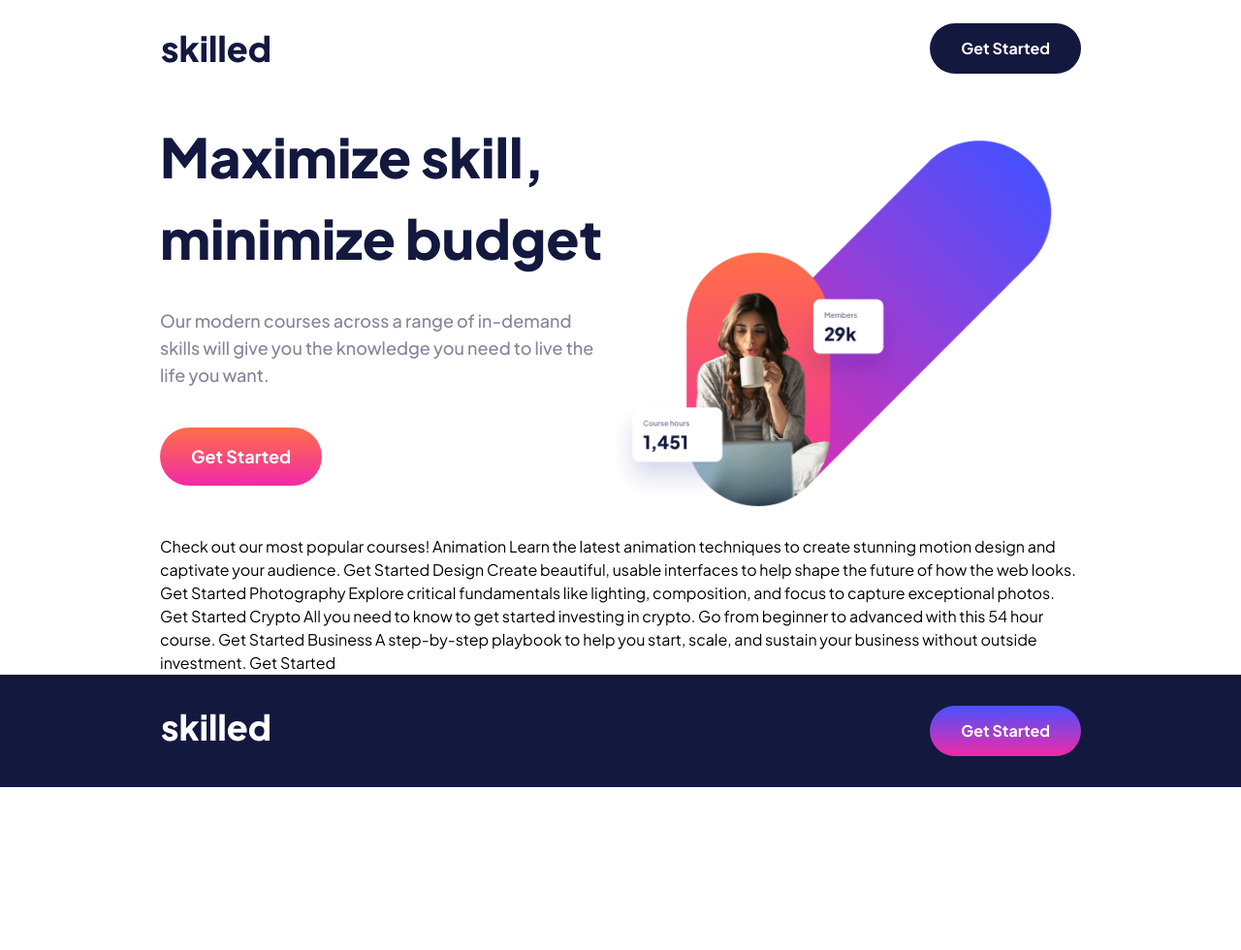
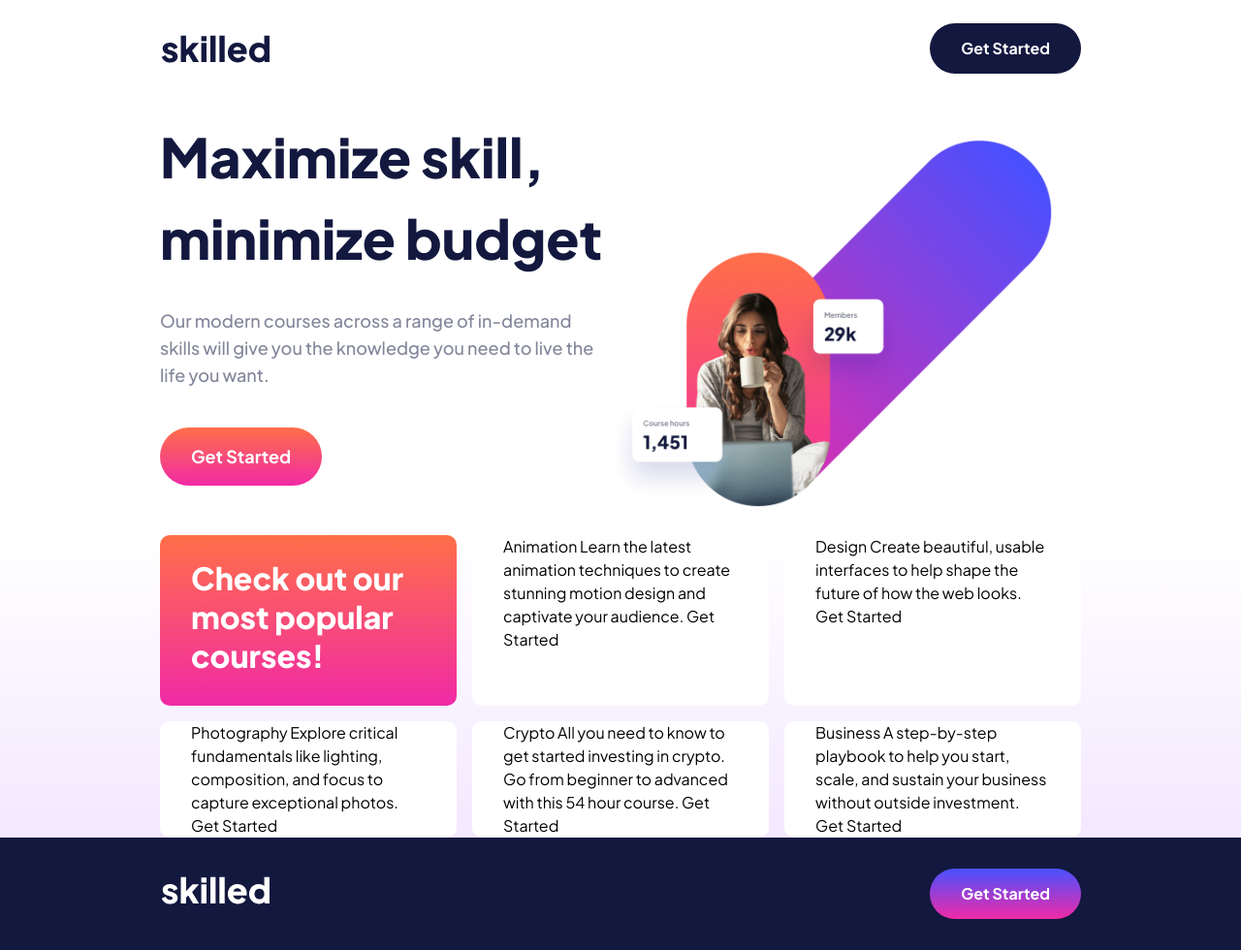
Before and after one commit to flaviare1s/skilled-elearning-landing-page, a website: page src/index.html in a window 1280 px wide. Shown: the whole page at 97% size. Before the commit the page ends 812 px from the top, so only its background shows below. Drawn offline with Linux system fonts and the light colour scheme.

Commit message:
I started styling another section

```diff
--- a/src/index.html
+++ b/src/index.html
@@ -24,8 +24,8 @@
       <button class="bg-dark text-white font-bold rounded-[28px] px-6 md:px-8 py-2.5 md:py-3.5 hover:bg-azul_cinzento">Get Started</button>
     </header>
 
-    <main class="px-4 md:px-10 xl:px-[165px]">
-      <section class="flex flex-col md:flex-row justify-center md:justify-between items-center">
+    <main>
+      <section class="px-4 md:px-10 xl:px-[165px] flex flex-col md:flex-row justify-center md:justify-between items-center">
         <div>
           <h1 class="text-dark font-extrabold text-[40px] xl:text-[56px] mb-[26px] lg:mb-[30px]">Maximize skill, minimize budget</h1>
           <p class="text-cinza font-medium text-base xl:text-lg leading-[26px] xl:leading-[28px] mb-6 xl:mb-10">
@@ -39,28 +39,42 @@
           <img class="hidden xl:block" src="../assets/image-hero-desktop.png" alt="Image Hero">
         </div>
       </section>
-      <section>
+
+      <section class="bg-gradient-to-b from-white to-purple-100">
+        <div class="px-4 md:px-10 xl:px-[165px] grid grid-cols-1 md:grid-cols-2 xl:grid-cols-3 gap-4">
+          <div class="bg-gradient-to-b from-top_bg1 to-bot_bg1 rounded-[10px] px-7 md:px-8 pt-6 pb-8 text-white font-extrabold text-2xl leading-[32px] xl:text-[32px] xl:leading-[40px]">
             Check out our most popular courses!
+          </div>
+          <div class="bg-white rounded-[10px] px-7 md:px-8">
             Animation
-        Learn the latest animation techniques to create stunning motion
-        design and captivate your audience.
+            Learn the latest animation techniques to create stunning motion design and captivate your audience.
             Get Started
+          </div>
+          <div class="bg-white rounded-[10px] px-7 md:px-8">
             Design
             Create beautiful, usable interfaces to help shape the future of
             how the web looks.
             Get Started
+          </div>
+          <div class="bg-white rounded-[10px] px-7 md:px-8">
             Photography
             Explore critical fundamentals like lighting, composition, and focus
             to capture exceptional photos.
             Get Started
+          </div>
+          <div class="bg-white rounded-[10px] px-7 md:px-8">
             Crypto
             All you need to know to get started investing in crypto. Go from beginner
             to advanced with this 54 hour course.
             Get Started
+          </div>
+          <div class="bg-white rounded-[10px] px-7 md:px-8">
             Business
             A step-by-step playbook to help you start, scale, and sustain your business
             without outside investment.
             Get Started
+          </div>
+        </div>
       </section>
     </main>
 
--- a/tailwind.config.js
+++ b/tailwind.config.js
@@ -9,6 +9,7 @@ module.exports = {
       colors: {
         azul_cinzento: '#666CA3',
         dark: '#13183F',
+        grey:'#979797',
         cinza: '#83869A',
         pink: '#F74780',
         rosa: '#FFA7C3',
```
Also changed, not shown: src/output.css. Lines whose indentation alone changed are shown as unchanged.
